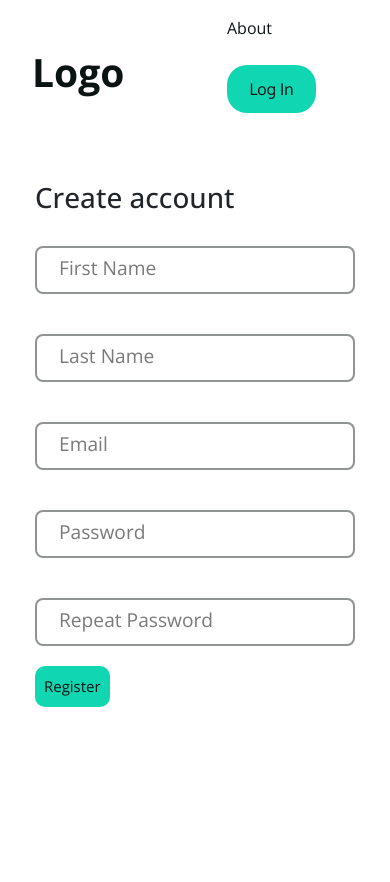
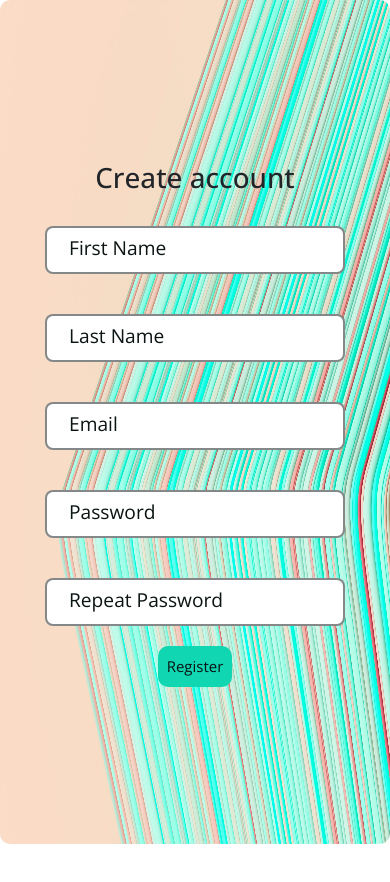
Before and after one commit to jmtgalvez/besh-flexi, a React (Create React App) app: page /Register in a window 390 px wide. Shown: the top 882 px of the page. After the commit the page ends 844 px from the top, so only its background shows below. Built offline with nearby package versions, Linux system fonts and the light colour scheme.

Commit message:
Changes.

```diff
--- a/public/css/header.css
+++ b/public/css/header.css
@@ -3,7 +3,7 @@
     width: 100vw;
     padding: 1rem;
     justify-content: space-between;
-    background: var(--textcolor1);
+    background: transparent;
     align-items: center;
 }
 .header__navbar nav {
--- a/public/css/register.css
+++ b/public/css/register.css
@@ -3,16 +3,23 @@
   width: 100vw;
   font-family: "Open Sans", "Oxygen", sans-serif;
   font-size: 1.2rem;
+  display: flex;
+  align-items: center;
+  justify-content: center;
+}
+.register__section .register__section__container__form {
+  width: 50vw;
+  overflow: hidden;
 }
 .register__section .register__section__container__form .register__form {
   display: grid;
-  place-content: center;
+  place-items: center;
   height: max-content;
   padding: 2rem;
 }
 .register__section .register__section__container__form .register__form div {
   position: relative;
-  width: 20rem;
+  width: clamp(14rem, 20rem, 300px);
   height: 3rem;
   margin: 20px auto;
 }
@@ -26,7 +33,7 @@
   font-size: 0.87rem;
   border-radius: 0.5rem;
   outline: none;
-  border: 2px solid rgba(11, 19, 19, 0.45);
+  border: 2px solid rgba(11, 19, 19, 0.5);
   padding: 1rem;
   transition: all 250ms ease-in;
 }
@@ -41,7 +48,7 @@
   top: 0.5rem;
   left: 1rem;
   padding: 0 0.5rem;
-  color: rgba(0, 0, 0, 0.526);
+  color: var(--bgcolor1);
   cursor: text;
   transition: top 200ms ease-in, left 200ms ease-in, font-size 200ms ease-in;
 }
@@ -52,6 +59,16 @@
   top: 0.24rem;
   left: 0.72rem;
   color: var(--color1);
+}
+
+.register__section__container__image {
+  width: 50vw;
+  height: 100%;
+}
+.register__section__container__image img {
+  width: 100%;
+  height: 100%;
+  border-radius: 10px;
 }
 
 .error__form {
@@ -103,4 +120,23 @@
   color: var(--color1);
 }
 
+@media screen and (max-width: 685px) {
+  .register__section {
+    flex-direction: column;
+    align-items: center;
+    justify-content: center;
+  }
+  .register__section .register__section__container__form {
+    width: 100vw;
+    height: max-content;
+    position: relative;
+    z-index: 1;
+  }
+  .register__section .register__section__container__image {
+    width: 100vw;
+    height: 100%;
+    position: absolute;
+  }
+}
+
 /*# sourceMappingURL=register.css.map */
--- a/public/css/register.scss
+++ b/public/css/register.scss
@@ -3,18 +3,23 @@
   width: 100vw;
   font-family: "Open Sans", "Oxygen", sans-serif;
   font-size: 1.2rem;
+  display: flex;
+  align-items: center;
+  justify-content: center;
 
   .register__section__container__form {
+    width: 50vw;
+    overflow: hidden;
 
     .register__form {
       display: grid;
-      place-content: center;
+      place-items: center;
       height: max-content;
       padding: 2rem;
 
       div {
         position: relative;
-        width: 20rem;
+        width: clamp(14rem, 20rem, 300px);
         height: 3rem;
         margin: 20px auto;
 
@@ -63,6 +68,17 @@
     top: 0.24rem;
     left: 0.72rem;
     color: var(--color1);
+}
+
+.register__section__container__image {
+  width: 50vw;
+  height: 100%;
+
+  img {
+    width: 100%;
+    height: 100%;
+    border-radius: 10px;
+  }
 }
 
 // FOR ERRORS
@@ -121,3 +137,23 @@
     left: 0.72rem;
     color: var(--color1);
 }
+
+@media screen and (max-width: 685px) {
+  .register__section {
+    flex-direction: column;
+    align-items: center;
+    justify-content: center;
+
+    .register__section__container__form {
+      width: 100vw;
+      height: max-content;
+      position: relative;
+      z-index: 1;
+    }
+    .register__section__container__image {
+      width: 100vw;
+      height: 100%;
+      position: absolute;
+    }
+  }
+}
--- a/src/App.js
+++ b/src/App.js
@@ -1,13 +1,11 @@
 import React from "react";
 import {BrowserRouter as Router, Routes, Route} from 'react-router-dom';
 import FrontPage from "./components/Home/FrontPage";
-import Header from "./components/Body/Header";
 import Register from "./components/Forms/Register/Register"
 
 function App() {
     return(
         <Router>
-            <Header/>
         <Routes>
             <Route path='/' element={<FrontPage/>}/>
             <Route path='/Register' element={<Register/>}/>
--- a/src/components/Forms/Register/Register.js
+++ b/src/components/Forms/Register/Register.js
@@ -1,4 +1,5 @@
-import React from 'react'
+import React from 'react';
+import Unsplash1 from '../../../images/unsplash1.webp';
 
 export default function Register() {
   return (
@@ -31,6 +32,9 @@ export default function Register() {
           <input type="submit" value="Register" className='general__btns'/>
         </form>
       </section>
+      <section className="register__section__container__image">
+        <img src={Unsplash1} alt="Abstract" />
+      </section>
     </div>
   )
 }
--- a/src/components/Home/FrontPage.js
+++ b/src/components/Home/FrontPage.js
@@ -1,10 +1,12 @@
 import React from 'react';
 import LandingPageBanner from './LandingPageBanner';
 import FooterHome from './FooterHome';
+import Header from '../Body/Header';
 
 export default function FrontPage() {
   return (
     <>
+    <Header/>
     <LandingPageBanner/>
     <FooterHome/>
     </>
```
Also changed, not shown: src/images/unsplash1.webp (added), 1 other file (tests, documents, lock files or other folders).
